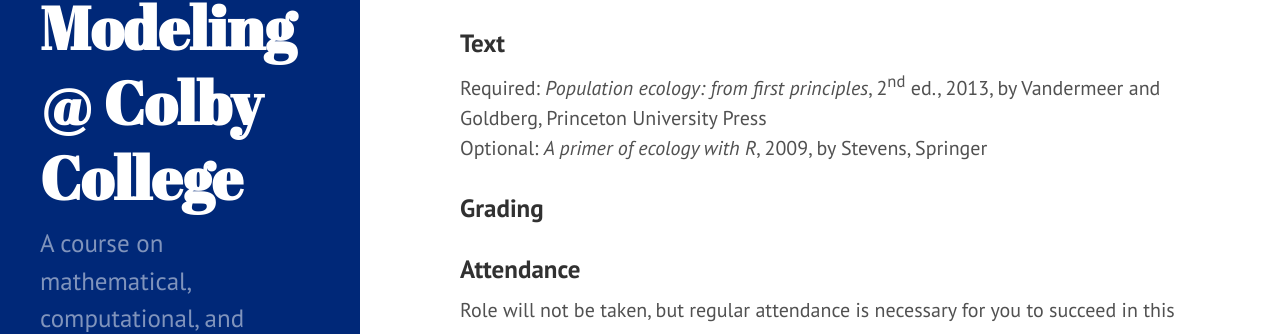
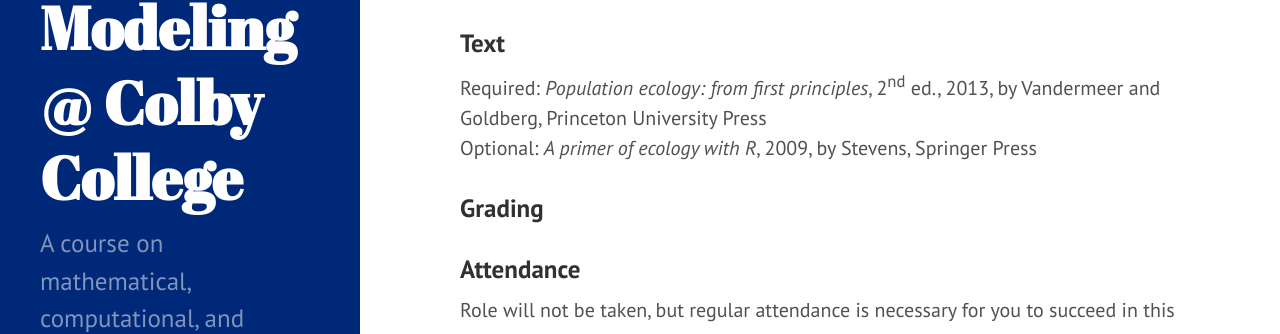
Before and after one commit to ColbyEcology/BI382_2018_Spring, a Jekyll site: the page built from index.md, in a window 1280 px wide and 900 px high, scrolled down 1312 px. Shown: the part 125-459 px from the top of the window. Built offline with Jekyll 4.4.1, drawn with Linux system fonts in a browser that asks for light colours; some of the changed text lies outside the part shown.

Commit message:
p-p lab switch

```diff
--- a/index.md
+++ b/index.md
@@ -31,7 +31,7 @@
 
 ### Text
 Required: *Population ecology: from first principles*, 2<sup>nd</sup> ed., 2013, by Vandermeer and Goldberg, Princeton University Press
-Optional: *A primer of ecology with R*, 2009, by Stevens, Springer
+Optional: *A primer of ecology with R*, 2009, by Stevens, Springer Press
 
 ### Grading
 
@@ -69,4 +69,4 @@
 compiles page to pdf
 pandoc index.md --latex-engine=xelatex -V geometry:margin=1in -o Misc/Syllabus.pdf
 --->
-<small><a href="./Misc/Syllabus.pdf" download>Download this page as a .pdf</a></small>
+<small><a href="./Misc/Syllabus.pdf" download>download this page as a .pdf</a></small>
```
Also changed, not shown: Schedule.md (+2 -2 lines).
